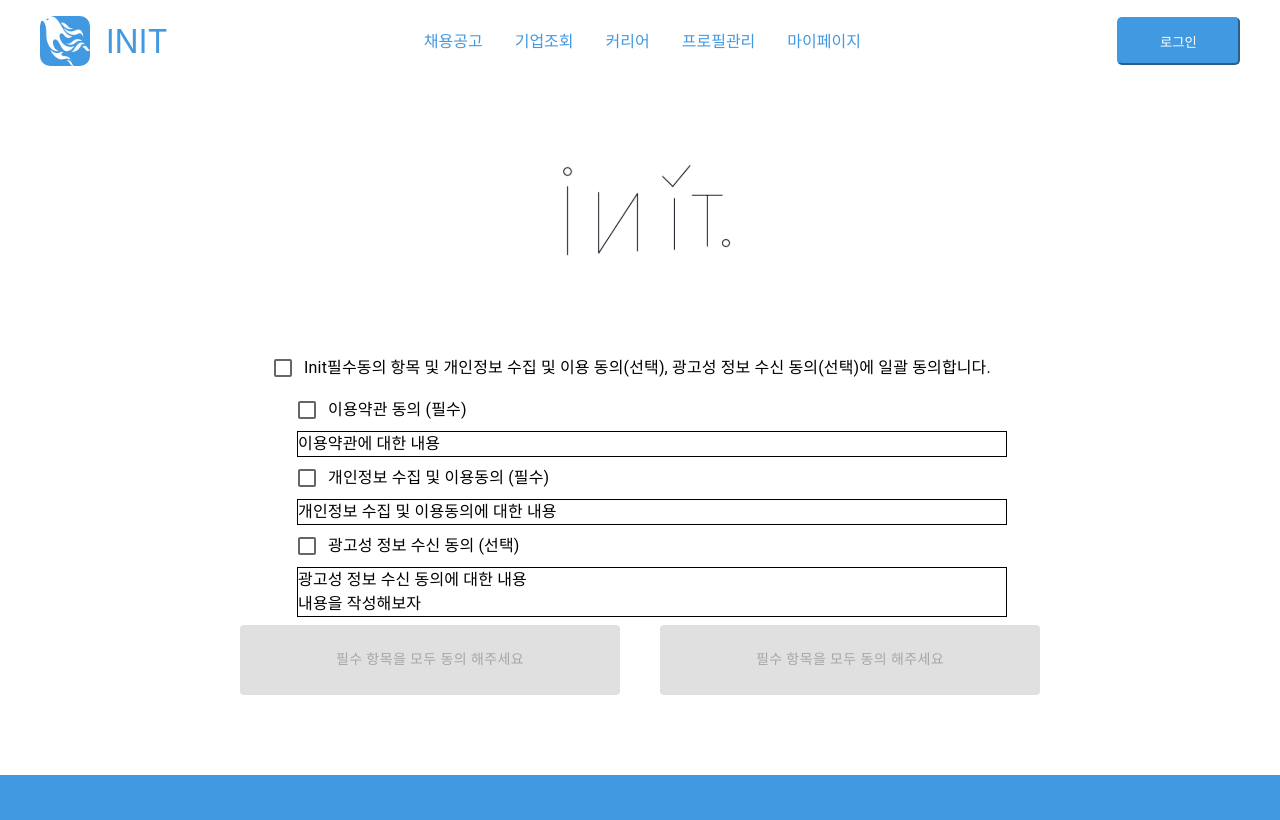
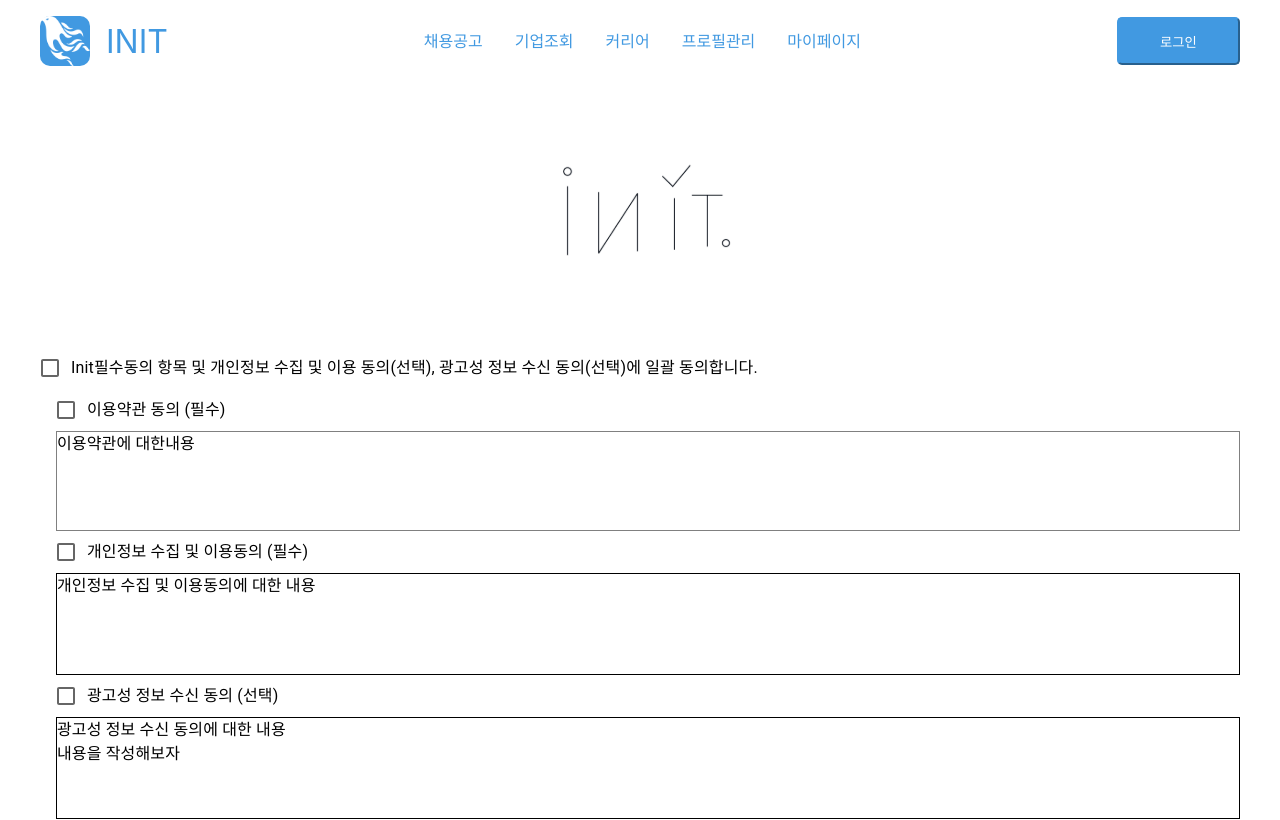
Before and after one commit to mtvsteampheonix/INITCLIENT, a React (Create React App) app: page /member/regist/agree-terms in a window 1280 px wide. Shown: the top 820 px of the page. Built offline with nearby package versions, Linux system fonts and the light colour scheme.

Commit message:
Design: "약관 내용 Typography 디자인" 변경
각 약관에 해당하는 길이, 넓이 지정

```diff
--- a/src/pages/members/regist/AgreeTerms.js
+++ b/src/pages/members/regist/AgreeTerms.js
@@ -4,7 +4,8 @@ import {
   FormControlLabel,
   Typography,
   Button,
-  Stack
+  Stack,
+  Grid
 } from '@mui/material';
 import {Box} from '@mui/system';
 import {useDispatch, useSelector} from 'react-redux';
@@ -43,7 +44,7 @@ export default function AgreeTerms() {
   };
 
   const childrenCheckBox = (
-    <Box sx={{display: 'flex', flexDirection: 'column', ml: 3}}>
+    <Grid item paddingLeft={2}>
       <FormControlLabel
         label='이용약관 동의 (필수)'
         control={
@@ -54,7 +55,9 @@ export default function AgreeTerms() {
           />
         }
       />
-      <Typography border='1px solid'>이용약관에 대한 내용</Typography>
+      <Typography height={100} border='1px solid gray' boxSizing='border-box'>
+        이용약관에 대한내용
+      </Typography>
       <FormControlLabel
         label='개인정보 수집 및 이용동의 (필수)'
         control={
@@ -65,7 +68,7 @@ export default function AgreeTerms() {
           />
         }
       />
-      <Typography border='1px solid'>
+      <Typography height={100} border='1px solid'>
         개인정보 수집 및 이용동의에 대한 내용
       </Typography>
       <FormControlLabel
@@ -78,11 +81,11 @@ export default function AgreeTerms() {
           />
         }
       />
-      <Typography border='1px solid'>
+      <Typography height={100} border='1px solid'>
         광고성 정보 수신 동의에 대한 내용 <br />
         내용을 작성해보자
       </Typography>
-    </Box>
+    </Grid>
   );
   return (
     <>
@@ -91,8 +94,9 @@ export default function AgreeTerms() {
         spacing={1}
         minWidth={800}
         margin='auto'
-        alignItems='center'
         paddingBottom={10}
+        width={1200}
+        alignContent='center'
       >
         <Box sx={{display: 'flex', justifyContent: 'center'}}>
           <img style={{width: '300px'}} src='/titleLogo.svg' alt='titleLogo' />
@@ -111,7 +115,7 @@ export default function AgreeTerms() {
           />
           {childrenCheckBox}
         </FormGroup>
-        <Stack direction='row' spacing={5} width={800} height={70}>
+        <Stack direction='row' spacing={5} height={70}>
           {isCheckedRequired() ? (
             <>
               <Button
```
